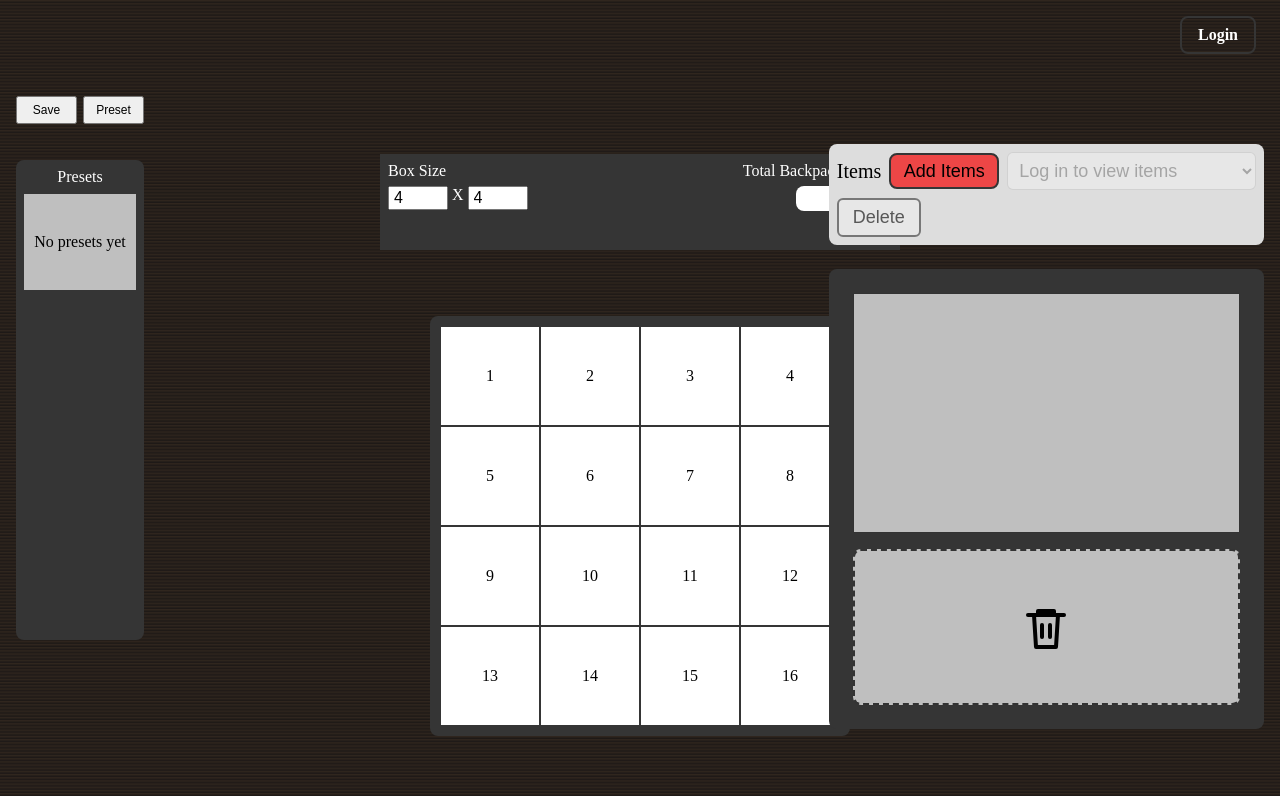
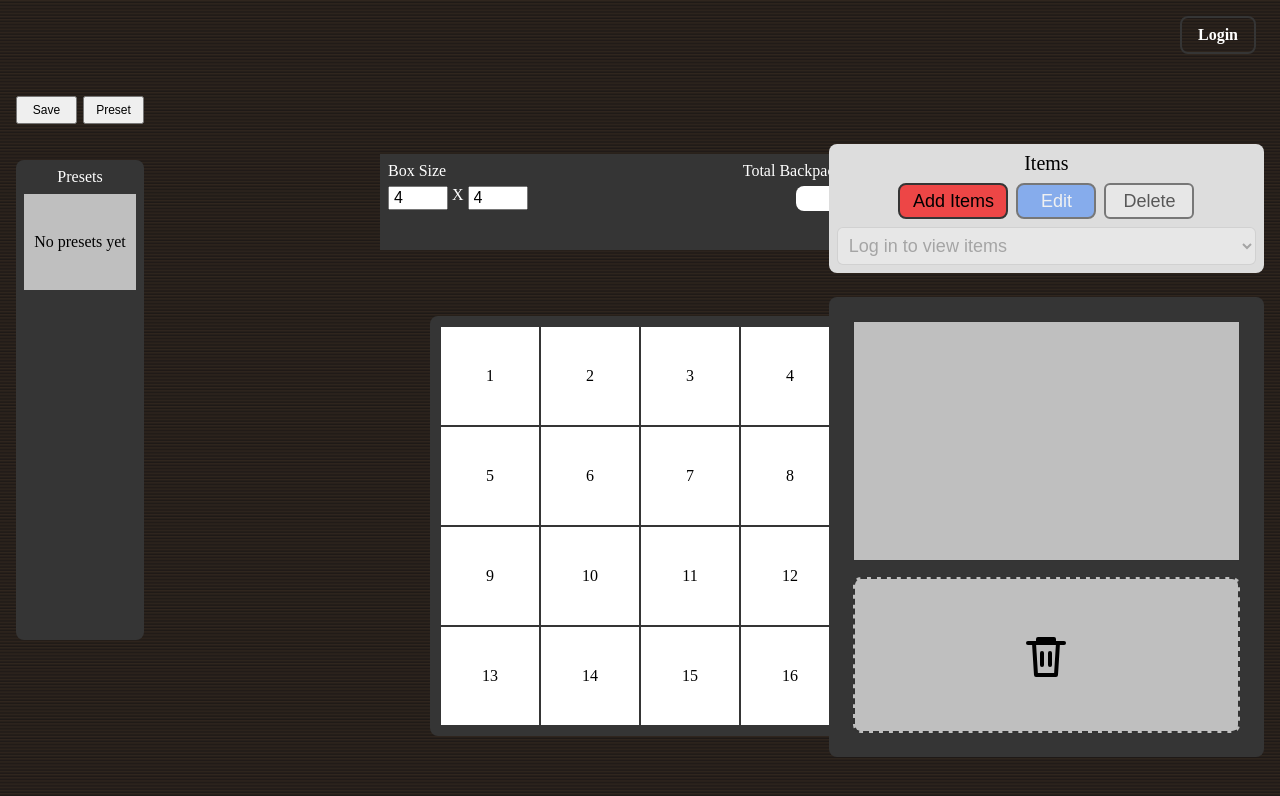
Before and after one commit to csc-307-221-org/307_group_proj, a React app in the folder packages/frontend/: page / in a window 1280 px wide. Shown: the top 796 px of the page. Built offline with nearby package versions, Linux system fonts and the light colour scheme; the HTML template or start-up script is replaced by a standard one.

Commit message:
added edit item fuction

```diff
--- a/packages/frontend/src/Items.jsx
+++ b/packages/frontend/src/Items.jsx
@@ -14,6 +14,7 @@ function Items({
   const [accountItems, setAccountItems] = useState([]);
   const [renderedItems, setRenderedItems] = useState([]);
   const [selectedItemId, setSelectedItemId] = useState("");
+  const [itemBeingEdited, setItemBeingEdited] = useState(null);
 
   const API_URL =
     "https://backback-organization-221-g4bhdubhhsg3bhd4.westus3-01.azurewebsites.net";
@@ -137,6 +138,69 @@ function Items({
         itemToRenderedItem(createdItem),
       ]);
 
+      setShowWhiteBox(false);
+    } catch (err) {
+      console.error("Could not connect to backend:", err);
+      alert("Could not connect to backend.");
+    }
+  }
+
+  async function handleUpdateItem(updatedItem) {
+    if (!token) {
+      alert("Please log in before editing items.");
+      return;
+    }
+
+    if (!itemBeingEdited) {
+      alert("Please select an item to edit.");
+      return;
+    }
+
+    const itemId = getItemId(itemBeingEdited);
+
+    try {
+      const response = await fetch(`${API_URL}/items/${itemId}`, {
+        method: "PUT",
+        headers: {
+          "Content-Type": "application/json",
+          Authorization: `Bearer ${token}`,
+        },
+        body: JSON.stringify(updatedItem),
+      });
+
+      const data = await response.json();
+
+      if (!response.ok) {
+        console.error("Could not update item:", data);
+        alert(data.error || "Error updating item.");
+        return;
+      }
+
+      const editedItem = itemFromBackendToFrontend(data.item || data);
+
+      const placedCopiesOfEditedItem = renderedItems.filter(
+        (item) => getItemId(item) === itemId && item.hasBeenDragged,
+      );
+
+      placedCopiesOfEditedItem.forEach((item) => {
+        onRemoveItemFromMatrix(item);
+      });
+
+      setAccountItems((currentItems) =>
+        currentItems.map((item) =>
+          getItemId(item) === itemId ? editedItem : item,
+        ),
+      );
+
+      setRenderedItems((currentItems) => [
+        ...currentItems.filter(
+          (item) => getItemId(item) !== itemId && item.hasBeenDragged,
+        ),
+        itemToRenderedItem(editedItem),
+      ]);
+
+      setSelectedItemId(getItemId(editedItem));
+      setItemBeingEdited(null);
       setShowWhiteBox(false);
     } catch (err) {
       console.error("Could not connect to backend:", err);
@@ -282,13 +346,43 @@ function Items({
       <div className="items-top">
         <span>Items</span>
 
-        <div className="item-red">
+        <div className="item-button-row">
+          <div className="item-red">
+            <button
+              title="Press Me"
+              className="item-red"
+              onClick={() => {
+                setItemBeingEdited(null);
+                setShowWhiteBox(true);
+              }}
+            >
+              Add Items
+            </button>
+          </div>
+
           <button
-            title="Press Me"
-            className="item-red"
-            onClick={() => setShowWhiteBox(true)}
+            type="button"
+            className="edit-item-button"
+            onClick={() => {
+              if (!selectedItem) {
+                alert("Please select an item to edit.");
+                return;
+              }
+
+              setItemBeingEdited(selectedItem);
+              setShowWhiteBox(true);
+            }}
+            disabled={!selectedItem}
           >
-            Add Items
+            Edit
+          </button>
+
+          <button
+            className="delete-item-button"
+            onClick={() => handleDeleteItemFromDatabase()}
+            disabled={!selectedItem}
+          >
+            Delete
           </button>
         </div>
 
@@ -308,14 +402,6 @@ function Items({
             </option>
           ))}
         </select>
-
-        <button
-          className="delete-item-button"
-          onClick={() => handleDeleteItemFromDatabase()}
-          disabled={!selectedItem}
-        >
-          Delete
-        </button>
 
         <div className="item-black"></div>
       </div>
@@ -353,8 +439,12 @@ function Items({
 
       {showWhiteBox && (
         <Popout
-          onClose={() => setShowWhiteBox(false)}
-          onSave={handleSaveItem}
+          onClose={() => {
+            setShowWhiteBox(false);
+            setItemBeingEdited(null);
+          }}
+          onSave={itemBeingEdited ? handleUpdateItem : handleSaveItem}
+          itemToEdit={itemBeingEdited}
         />
       )}
     </div>
--- a/packages/frontend/src/Popout.jsx
+++ b/packages/frontend/src/Popout.jsx
@@ -1,14 +1,31 @@
 import { useState } from "react";
 
-function Popout({ onClose, onSave }) {
+function Popout({ onClose, onSave, itemToEdit }) {
   const rows = 3;
   const cols = 3;
 
-  const [clickedCells, setClickedCells] = useState([]);
-  const [itemName, setItemName] = useState("");
-  const [description, setDescription] = useState("");
-  const [itemWeight, setItemWeight] = useState("");
-  const [imageData, setImageData] = useState("");
+  function shapeToCells(shape) {
+    if (!Array.isArray(shape)) {
+      return [];
+    }
+
+    return shape.flatMap((rowArray, row) =>
+      rowArray
+        .map((value, col) => (value === 1 ? { row, col } : null))
+        .filter(Boolean),
+    );
+  }
+
+  const [clickedCells, setClickedCells] = useState(
+    itemToEdit ? shapeToCells(itemToEdit.shape) : [],
+  );
+
+  const [itemName, setItemName] = useState(itemToEdit?.name || "");
+  const [description, setDescription] = useState(itemToEdit?.description || "");
+  const [itemWeight, setItemWeight] = useState(
+    itemToEdit?.weight !== undefined ? String(itemToEdit.weight) : "",
+  );
+  const [imageData, setImageData] = useState(itemToEdit?.imageData || "");
 
   function handleCellClick(row, col) {
     const cell = { row: row, col: col };
@@ -91,7 +108,7 @@ function Popout({ onClose, onSave }) {
       name: itemName,
       description: description,
       imageData: imageData,
-      tags: [],
+      tags: itemToEdit?.tags || [],
       weight: Number.isFinite(numericWeight) ? Math.max(0, numericWeight) : 0,
       shape: cellsToShape(clickedCells, rows, cols),
     };
@@ -123,6 +140,7 @@ function Popout({ onClose, onSave }) {
           value={itemWeight}
           onChange={(e) => setItemWeight(e.target.value)}
         />
+
         <label className="image-picker-label">
           Choose Image
           <input
@@ -167,7 +185,7 @@ function Popout({ onClose, onSave }) {
         </div>
 
         <button type="button" className="save-item-button" onClick={handleSave}>
-          Save
+          {itemToEdit ? "Update" : "Save"}
         </button>
       </div>
     </div>
--- a/packages/frontend/src/main.css
+++ b/packages/frontend/src/main.css
@@ -58,6 +58,7 @@ body {
   color: white;
   box-sizing: border-box;
 }
+
 .grid-item-info {
   font-size: 10px;
   text-align: center;
@@ -166,6 +167,7 @@ body {
   position: relative;
   z-index: 10;
 }
+
 .preset-box {
   border: none;
   cursor: pointer;
@@ -232,13 +234,13 @@ body {
 }
 
 .items-top {
-  min-height: clamp(45px, 6vmin, 70px);
+  min-height: clamp(90px, 12vmin, 130px);
   height: auto;
   background: #ddd;
 
   display: flex;
-  align-items: center;
-  flex-wrap: wrap;
+  flex-direction: column;
+  align-items: stretch;
   gap: 8px;
 
   padding: 1vmin;
@@ -249,7 +251,18 @@ body {
 }
 
 .items-top > span {
+  text-align: center;
   flex: 0 0 auto;
+}
+
+.item-button-row {
+  display: flex;
+  flex-direction: row;
+  gap: 8px;
+  align-items: center;
+  justify-content: center;
+  flex-wrap: nowrap;
+  width: 100%;
 }
 
 .item-red {
@@ -267,18 +280,32 @@ body {
   font-size: 18px;
 }
 
-.item-select {
-  flex: 1 1 160px;
-  min-width: 130px;
-  max-width: 100%;
-  padding: 7px;
-  border-radius: 6px;
+.edit-item-button {
+  flex: 0 0 auto;
+  width: 80px;
+  height: 36px;
+  background: #4d8df7;
+  color: white;
+  border-radius: var(--roundness);
+  border: 2px solid var(--color-primary);
+  cursor: pointer;
   font-size: 18px;
+}
+
+.edit-item-button:disabled {
+  cursor: not-allowed;
+  opacity: 0.6;
+}
+
+.edit-item-button:hover:not(:disabled) {
+  filter: brightness(1.08);
 }
 
 .delete-item-button {
   flex: 0 0 auto;
-  padding: 7px 14px;
+  width: 90px;
+  height: 36px;
+  padding: 0;
   border-radius: 6px;
   cursor: pointer;
   font-size: 18px;
@@ -288,6 +315,16 @@ body {
 .item-select:disabled {
   cursor: not-allowed;
   opacity: 0.6;
+}
+
+.item-select {
+  width: 100%;
+  min-width: 0;
+  max-width: 100%;
+  padding: 7px;
+  border-radius: 6px;
+  font-size: 18px;
+  box-sizing: border-box;
 }
 
 .item-black {
@@ -316,18 +353,20 @@ body {
   color: var(--color-text-2);
 
   min-height: clamp(220px, 30vmin, 380px);
-  padding: clamp(14px, 2vmin, 28px);
+  padding: 12px;
 
-  border: 1px solid var(--color-primary);
+  border: 1px solid #333;
+
   display: flex;
-  flex-direction: row;
-  flex-wrap: wrap;
+  flex-direction: column;
   align-items: flex-start;
-  align-content: flex-start;
-  gap: 16px;
+  gap: 12px;
 
-  overflow: auto;
+  overflow-y: auto;
+  overflow-x: hidden;
   box-sizing: border-box;
+
+  font-size: clamp(16px, 2.2vmin, 28px);
 }
 
 .drop-box-label {
@@ -562,23 +601,6 @@ body {
   border: 1px solid transparent;
 }
 
-/* drop box */
-.drop-box {
-  padding: 12px;
-
-  font-size: clamp(16px, 2.2vmin, 28px);
-
-  border: 1px solid #333;
-
-  display: flex;
-  flex-direction: column;
-  align-items: flex-start;
-  gap: 12px;
-
-  overflow-y: auto;
-  overflow-x: hidden;
-}
-
 .drop-box .spawned-shape:not([style*="position: fixed"]) {
   transform: scale(0.6);
   transform-origin: top left;
@@ -643,6 +665,7 @@ body {
  */
 
 .item-red button,
+.edit-item-button,
 .delete-item-button,
 .presets-buttons button,
 .save-item-button {
@@ -654,6 +677,7 @@ body {
 }
 
 .item-red button:hover,
+.edit-item-button:hover:not(:disabled),
 .delete-item-button:hover:not(:disabled),
 .presets-buttons button:hover,
 .save-item-button:hover {
@@ -665,6 +689,7 @@ body {
 }
 
 .item-red button:active,
+.edit-item-button:active:not(:disabled),
 .delete-item-button:active:not(:disabled),
 .presets-buttons button:active,
 .save-item-button:active {
@@ -897,6 +922,7 @@ body {
 
   color: var(--color-accent);
 }
+
 /* image stuff */
 .image-picker-label {
   display: inline-block;
@@ -954,6 +980,7 @@ body {
 .auth-button-primary {
   background: var(--color-primary);
 }
+
 .signup-text {
   color: #333;
   font-size: 0.9rem;
--- a/packages/frontend/src/main.jsx
+++ b/packages/frontend/src/main.jsx
@@ -682,7 +682,7 @@ export default function MyApp() {
         if (response.status === 200) {
           response.json().then((payload) => {
             saveToken(payload.token);
-            setMessage("Login successful; auth token saved");
+            setMessage("Login successful: auth token saved");
           });
         } else {
           setMessage("Login failed");
```
